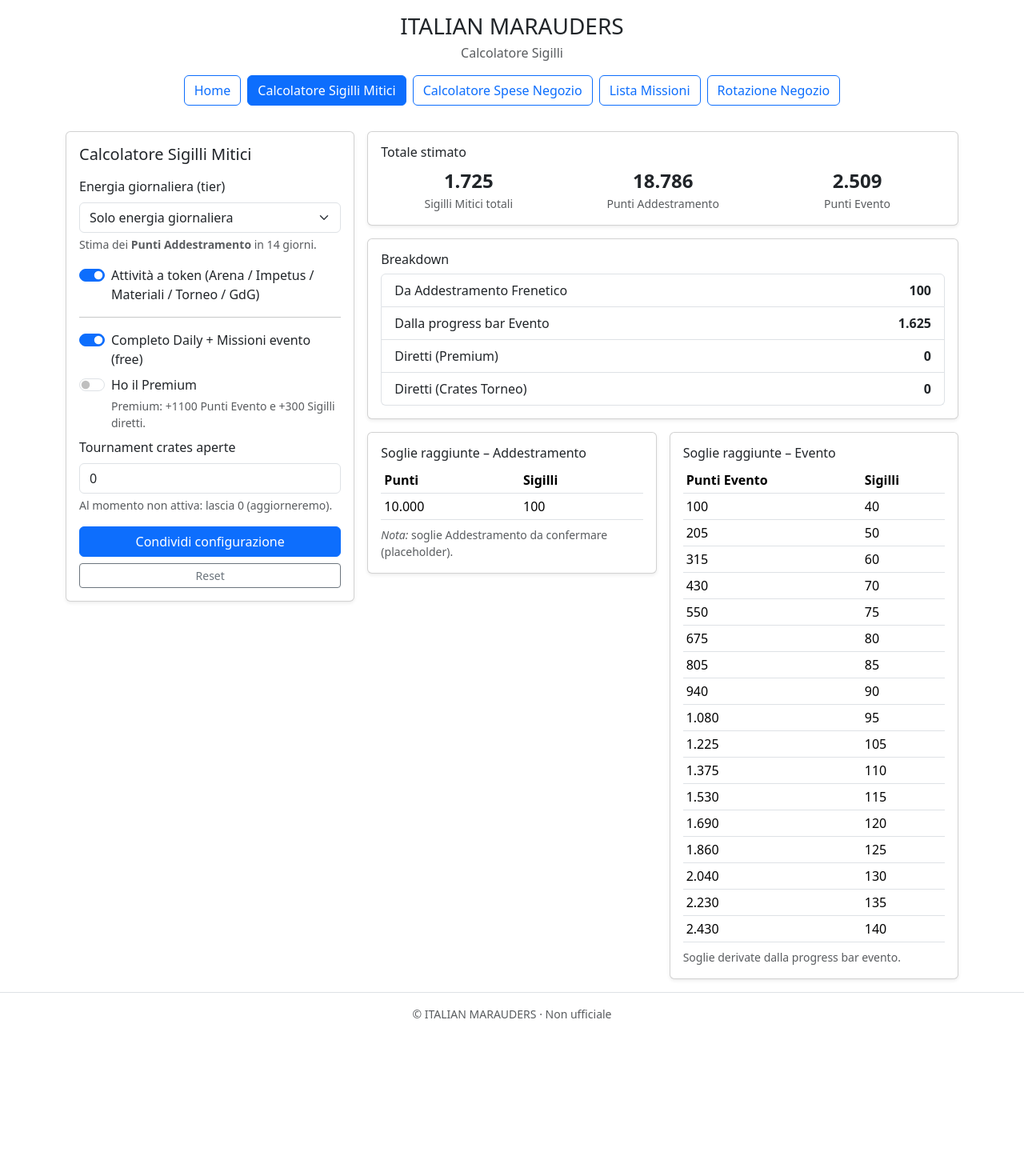
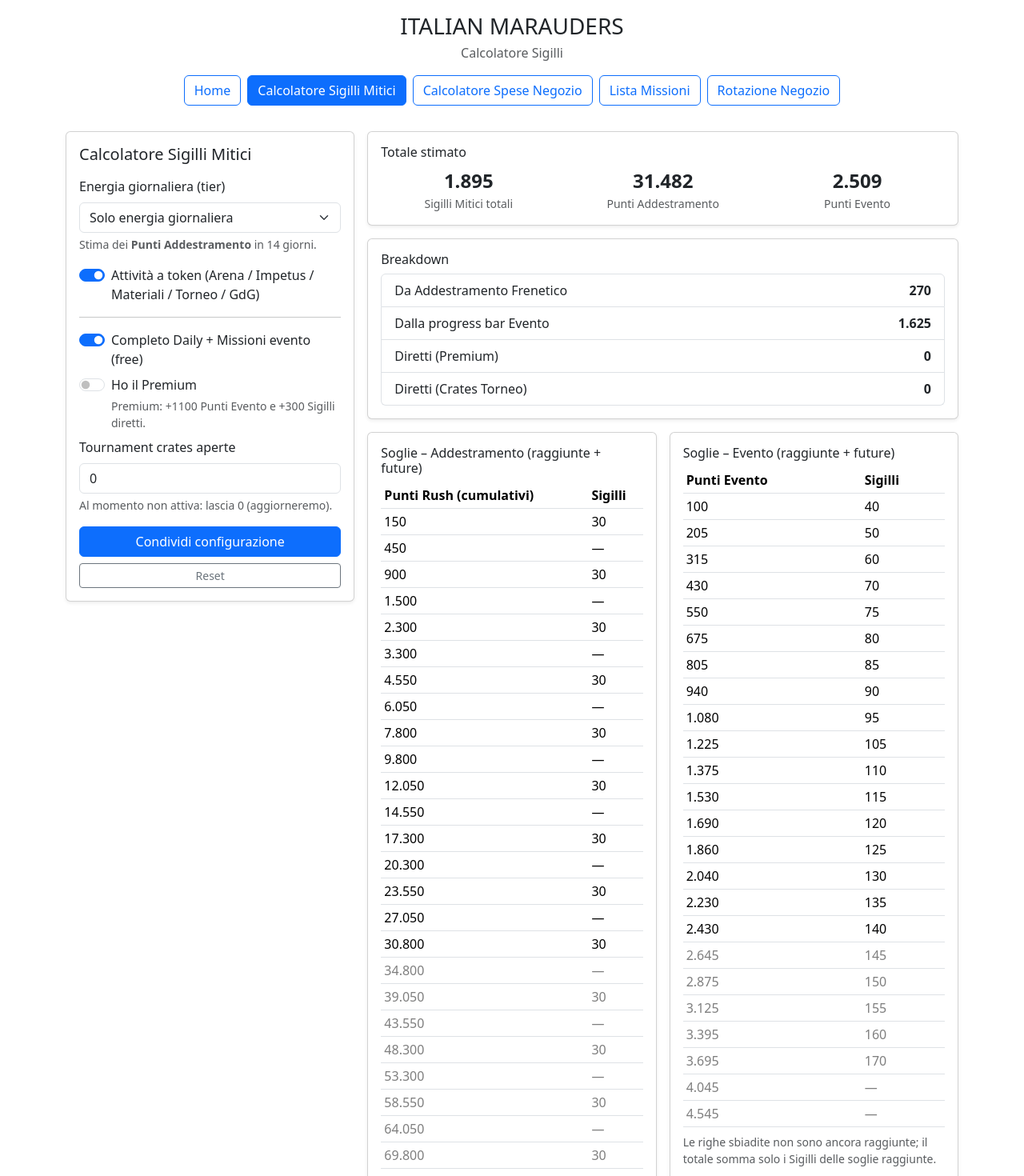
Before and after one commit to hajjamn/im-mythic-celebration, a Vue app: page /calcolatore-sigilli in a window 1280 px wide. Shown: the top 1470 px of the page at 80% size. Before the commit the page ends 1294 px from the top, so only its background shows below. Built offline with nearby package versions, Linux system fonts and the light colour scheme.

Commit message:
FIX: fixed training rush seals calculation

```diff
--- a/public/data/energy_tiers.json
+++ b/public/data/energy_tiers.json
@@ -1,8 +1,9 @@
 [
-  { "id": "base",   "label": "Solo energia giornaliera",          "rushPoints14d": 12000 },
-  { "id": "ads",    "label": "Energia + pubblicità",               "rushPoints14d": 16000 },
-  { "id": "50BS",   "label": "Energia + adv + 50 Pietranera",      "rushPoints14d": 20000 },
-  { "id": "110BS",  "label": "Energia + adv + 110 Pietranera",     "rushPoints14d": 23000 },
-  { "id": "250BS",  "label": "Energia + adv + 250 Pietranera",     "rushPoints14d": 26000 },
-  { "id": "500BS",  "label": "Energia + adv + 500 Pietranera",     "rushPoints14d": 29000 }
+  { "id": "base",   "label": "Solo energia giornaliera",      "rushPoints14d": 24696 },
+  { "id": "ads",    "label": "Energia + pubblicità (Ad refresh)", "rushPoints14d": 35616 },
+  {"id":"25BS", "label": "Energia + adv + 25 Pietranera", "rushPoints14d":41076},
+  { "id": "50BS",   "label": "Energia + adv + 50 Pietranera",  "rushPoints14d": 46536 },
+  { "id": "110BS",  "label": "Energia + adv + 110 Pietranera", "rushPoints14d": 57456 },
+  { "id": "250BS",  "label": "Energia + adv + 250 Pietranera", "rushPoints14d": 68376 },
+  { "id": "500BS",  "label": "Energia + adv + 500 Pietranera", "rushPoints14d": 73836 }
 ]
--- a/public/data/event_progress_rewards.json
+++ b/public/data/event_progress_rewards.json
@@ -22,5 +22,5 @@
   { "eventPoints": 3395, "seals": 160 },
   { "eventPoints": 3695, "seals": 170 },
   { "eventPoints": 4045, "seals": 0   },
-  { "eventPoints": 4545, "seals": 0   }
+  { "eventPoints": 4545, "seals": 0  }
 ]
--- a/public/data/training_rush_rewards.json
+++ b/public/data/training_rush_rewards.json
@@ -1,5 +1,31 @@
 [
-  { "rushPoints": 10000, "seals": 100 },
-  { "rushPoints": 20000, "seals": 150 },
-  { "rushPoints": 30000, "seals": 200 }
+  { "rushPoints": 150,   "seals": 30 },
+  { "rushPoints": 450,   "seals": 0  },
+  { "rushPoints": 900,   "seals": 30 },
+  { "rushPoints": 1500,  "seals": 0  },
+  { "rushPoints": 2300,  "seals": 30 },
+  { "rushPoints": 3300,  "seals": 0  },
+  { "rushPoints": 4550,  "seals": 30 },
+  { "rushPoints": 6050,  "seals": 0  },
+  { "rushPoints": 7800,  "seals": 30 },
+  { "rushPoints": 9800,  "seals": 0  },
+  { "rushPoints": 12050, "seals": 30 },
+  { "rushPoints": 14550, "seals": 0  },
+  { "rushPoints": 17300, "seals": 30 },
+  { "rushPoints": 20300, "seals": 0  },
+  { "rushPoints": 23550, "seals": 30 },
+  { "rushPoints": 27050, "seals": 0  },
+  { "rushPoints": 30800, "seals": 30 },
+  { "rushPoints": 34800, "seals": 0  },
+  { "rushPoints": 39050, "seals": 30 },
+  { "rushPoints": 43550, "seals": 0  },
+  { "rushPoints": 48300, "seals": 30 },
+  { "rushPoints": 53300, "seals": 0  },
+  { "rushPoints": 58550, "seals": 30 },
+  { "rushPoints": 64050, "seals": 0  },
+  { "rushPoints": 69800, "seals": 30 },
+  { "rushPoints": 75800, "seals": 0  },
+  { "rushPoints": 82050, "seals": 30 },
+  { "rushPoints": 88550, "seals": 0  },
+  { "rushPoints": 95300, "seals": 30 }
 ]
--- a/src/views/SealsCalculator.vue
+++ b/src/views/SealsCalculator.vue
@@ -25,7 +25,7 @@ const data = reactive({
   tournament: { crateSeals: 10, maxCrates: 12 },
 });
 
-// helpers
+// helper generico (lo teniamo se ti torna utile altrove)
 function thresholdsReached(list, total, pointsKey, sealsKey) {
   const rows = [];
   let seals = 0;
@@ -62,19 +62,39 @@ const eventPoints = computed(() => {
   return pts;
 });
 
-const rushSoglie = computed(() =>
-  thresholdsReached(data.rushRewards, rushPoints.value, "rushPoints", "seals")
-);
-
-const eventSoglie = computed(() =>
-  thresholdsReached(
-    data.eventProgress,
-    eventPoints.value,
-    "eventPoints",
-    "seals"
+// ==== RUSH (mostra tutto + totale solo raggiunte)
+const rushRowsAll = computed(() => {
+  return (data.rushRewards || []).map((t) => {
+    const need = +t.rushPoints || 0; // cumulativo
+    const seals = +t.seals || 0; // 30 o 0
+    const reached = need <= rushPoints.value;
+    return { need, seals, reached };
+  });
+});
+const rushSealsTotal = computed(() =>
+  rushRowsAll.value.reduce(
+    (sum, r) => sum + (r.reached ? Math.max(0, r.seals) : 0),
+    0
   )
 );
 
+// ==== EVENTO (mostra tutto + totale solo raggiunte)
+const eventRowsAll = computed(() => {
+  return (data.eventProgress || []).map((t) => {
+    const need = +t.eventPoints || 0;
+    const seals = +t.seals || 0;
+    const reached = need <= eventPoints.value;
+    return { need, seals, reached };
+  });
+});
+const eventSealsTotal = computed(() =>
+  eventRowsAll.value.reduce(
+    (sum, r) => sum + (r.reached ? Math.max(0, r.seals) : 0),
+    0
+  )
+);
+
+// altri contributi
 const sealsPremium = computed(() =>
   form.hasPremium ? data.missions.premium.directSeals || 0 : 0
 );
@@ -86,14 +106,16 @@ const sealsCrates = computed(() => {
   return n * (data.tournament.crateSeals || 0);
 });
 
+// totale
 const totalSeals = computed(
   () =>
-    rushSoglie.value.seals +
-    eventSoglie.value.seals +
+    rushSealsTotal.value +
+    eventSealsTotal.value +
     sealsPremium.value +
     sealsCrates.value
 );
 
+// persistenza: ultimo totale
 watch(
   totalSeals,
   (v) => {
@@ -112,7 +134,6 @@ const shareUrl = computed(() => {
 
 // init
 onMounted(async () => {
-  // carica dati dal public/
   const [tiersArr, tokens, missions, progress, rush, tour] = await Promise.all([
     loadJSON("/data/energy_tiers.json"),
     loadJSON("/data/token_activities.json"),
@@ -268,11 +289,11 @@ onMounted(async () => {
           <ul class="list-group">
             <li class="list-group-item d-flex justify-content-between">
               <span>Da Addestramento Frenetico</span>
-              <strong>{{ rushSoglie.seals.toLocaleString("it-IT") }}</strong>
+              <strong>{{ rushSealsTotal.toLocaleString("it-IT") }}</strong>
             </li>
             <li class="list-group-item d-flex justify-content-between">
               <span>Dalla progress bar Evento</span>
-              <strong>{{ eventSoglie.seals.toLocaleString("it-IT") }}</strong>
+              <strong>{{ eventSealsTotal.toLocaleString("it-IT") }}</strong>
             </li>
             <li class="list-group-item d-flex justify-content-between">
               <span>Diretti (Premium)</span>
@@ -287,40 +308,55 @@ onMounted(async () => {
       </div>
 
       <div class="row g-3">
+        <!-- Rush -->
         <div class="col-12 col-md-6">
           <div class="card shadow-sm">
             <div class="card-body">
-              <h5 class="h6">Soglie raggiunte – Addestramento</h5>
+              <h5 class="h6">Soglie – Addestramento (raggiunte + future)</h5>
               <div class="table-responsive">
                 <table class="table table-sm mb-0">
                   <thead>
                     <tr>
-                      <th>Punti</th>
+                      <th>Punti Rush (cumulativi)</th>
                       <th>Sigilli</th>
                     </tr>
                   </thead>
                   <tbody>
-                    <tr v-if="!rushSoglie.rows.length">
+                    <tr v-if="!rushRowsAll.length">
                       <td colspan="2" class="text-muted">Nessuna soglia.</td>
                     </tr>
-                    <tr v-for="([need, seals], i) in rushSoglie.rows" :key="i">
-                      <td>{{ need.toLocaleString("it-IT") }}</td>
-                      <td>{{ seals.toLocaleString("it-IT") }}</td>
+                    <tr
+                      v-for="row in rushRowsAll"
+                      :key="row.need"
+                      :class="{
+                        'text-muted': !row.reached,
+                        'opacity-50': !row.reached,
+                      }"
+                    >
+                      <td>{{ row.need.toLocaleString("it-IT") }}</td>
+                      <td>
+                        <template v-if="row.seals > 0">
+                          {{ row.seals.toLocaleString("it-IT") }}
+                        </template>
+                        <span v-else>—</span>
+                      </td>
                     </tr>
                   </tbody>
                 </table>
               </div>
               <p class="text-muted small mb-0 mt-2">
-                <em>Nota:</em> soglie Addestramento da confermare (placeholder).
+                Le righe sbiadite non sono ancora raggiunte; il totale somma
+                solo i Sigilli delle soglie raggiunte.
               </p>
             </div>
           </div>
         </div>
 
+        <!-- Evento -->
         <div class="col-12 col-md-6">
           <div class="card shadow-sm">
             <div class="card-body">
-              <h5 class="h6">Soglie raggiunte – Evento</h5>
+              <h5 class="h6">Soglie – Evento (raggiunte + future)</h5>
               <div class="table-responsive">
                 <table class="table table-sm mb-0">
                   <thead>
@@ -330,18 +366,31 @@ onMounted(async () => {
                     </tr>
                   </thead>
                   <tbody>
-                    <tr v-if="!eventSoglie.rows.length">
+                    <tr v-if="!eventRowsAll.length">
                       <td colspan="2" class="text-muted">Nessuna soglia.</td>
                     </tr>
-                    <tr v-for="([need, seals], i) in eventSoglie.rows" :key="i">
-                      <td>{{ need.toLocaleString("it-IT") }}</td>
-                      <td>{{ seals.toLocaleString("it-IT") }}</td>
+                    <tr
+                      v-for="row in eventRowsAll"
+                      :key="row.need"
+                      :class="{
+                        'text-muted': !row.reached,
+                        'opacity-50': !row.reached,
+                      }"
+                    >
+                      <td>{{ row.need.toLocaleString("it-IT") }}</td>
+                      <td>
+                        <template v-if="row.seals > 0">
+                          {{ row.seals.toLocaleString("it-IT") }}
+                        </template>
+                        <span v-else>—</span>
+                      </td>
                     </tr>
                   </tbody>
                 </table>
               </div>
               <p class="text-muted small mb-0 mt-2">
-                Soglie derivate dalla progress bar evento.
+                Le righe sbiadite non sono ancora raggiunte; il totale somma
+                solo i Sigilli delle soglie raggiunte.
               </p>
             </div>
           </div>
```
